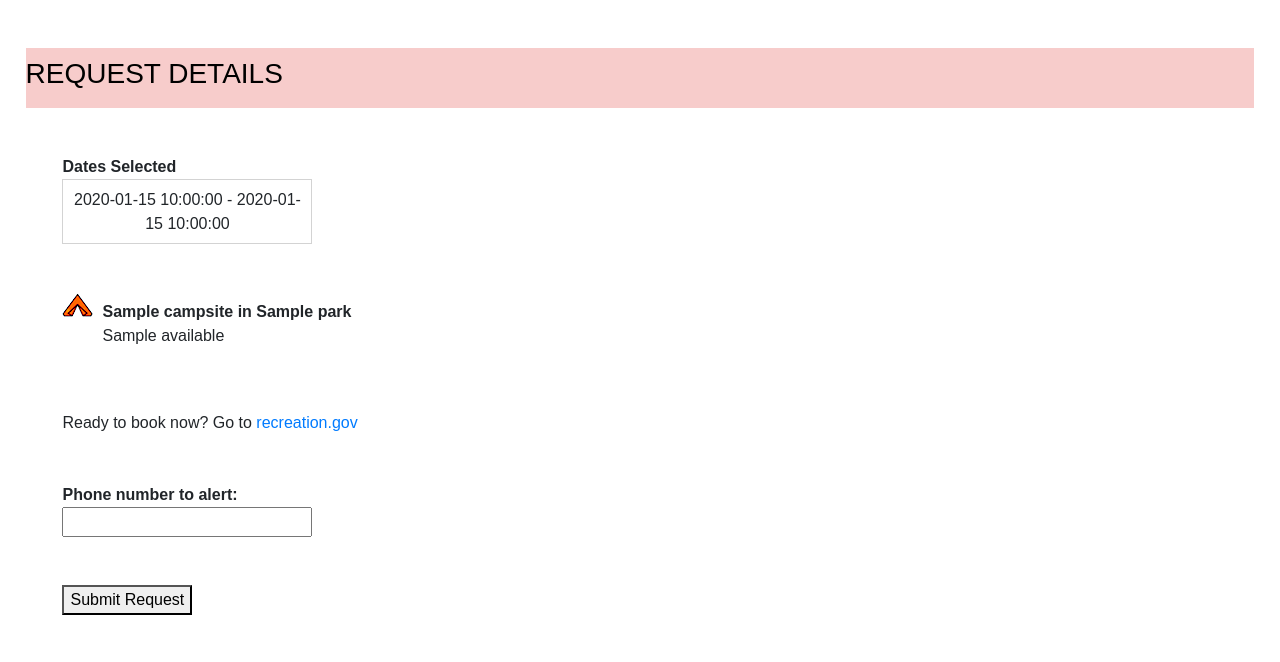
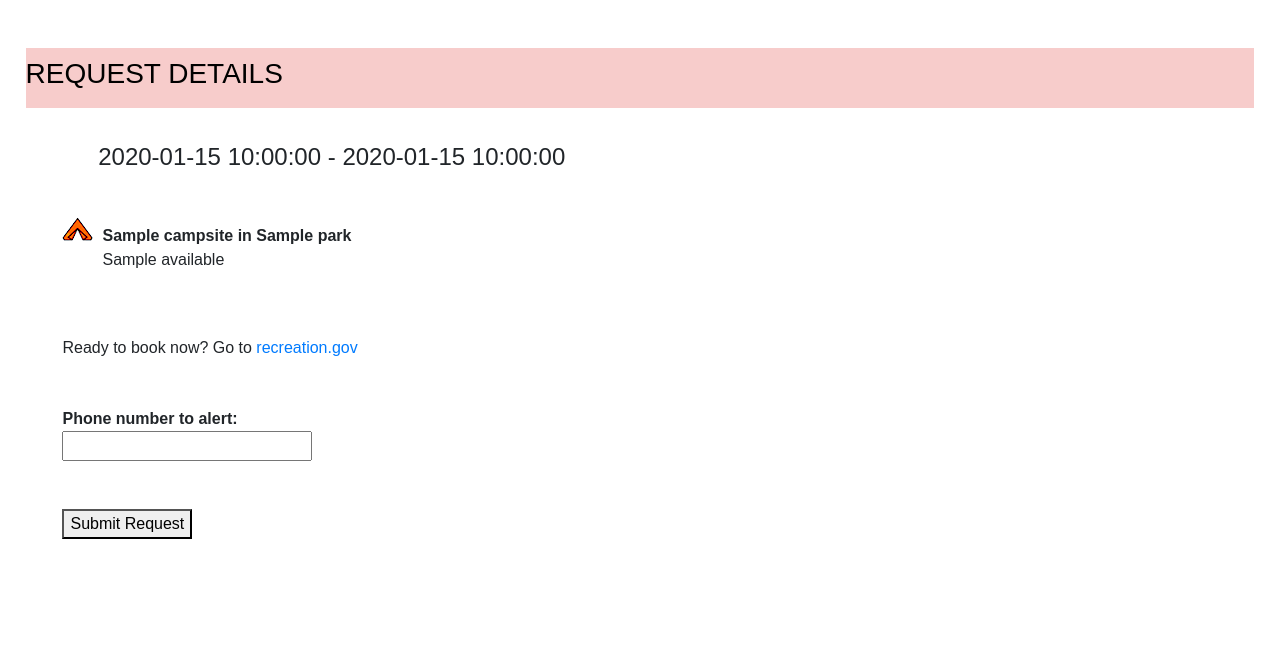
Before and after one commit to brittanynm/campsite-checker, a Flask app: template templates/submission_form.html in a window 1280 px wide. Shown: the part 82-744 px from the top of the page. Run offline with Flask 2, Linux system fonts and the light colour scheme; the template is opened without the code that fills it: most values are stand-ins (such as "Sample title", 1, 10 or a date in 2020); some libraries are stand-ins or nearby versions.

Commit message:
date formatting on summary page

```diff
--- a/static/css/main.css
+++ b/static/css/main.css
@@ -12,6 +12,7 @@ ul.tent {
 .content {
     padding-left: 3%;
 }
+
 #phone {
     border-color: 1px solid black;
     width: 250px;
@@ -31,20 +32,11 @@ ul.tent {
     width: 100%;
 }
 
-#selected-dates-border {
-    border: 1px solid lightgrey;
-    width: 250px;
-    text-align: center;
-}
 
-#selected-dates {
+.selected-dates {
     padding: 3%;
 }
 
-.dates-section {
-    padding-bottom: 4%;
-    padding-top: 4%;
-}
 
 #selected-sites {
     padding-bottom: 4%;
--- a/templates/submission_form.html
+++ b/templates/submission_form.html
@@ -8,14 +8,8 @@
                 <div id="summary-title"><h3>REQUEST DETAILS </h3></div>
             </div>
             <div class="content">
-                <div class="dates-section">
-                    <b>Dates Selected</b>
-
-                    <div id="selected-dates-border">
-                        <div id="selected-dates">
-                            {{ date_start }} - {{ date_end }}
-                        </div>
-                    </div>
+                <div class="selected-dates">
+                    <h4>{{ date_start }} - {{ date_end }}</h4>
                 </div>
                 <div id="selected-sites">
                     {% for campsite in list_of_objs %}
```
